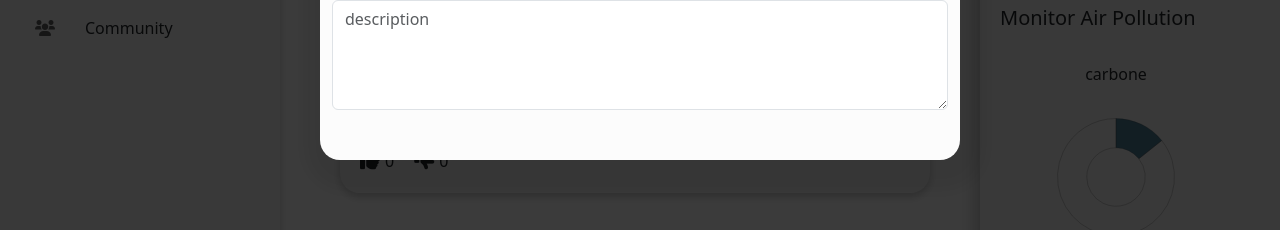
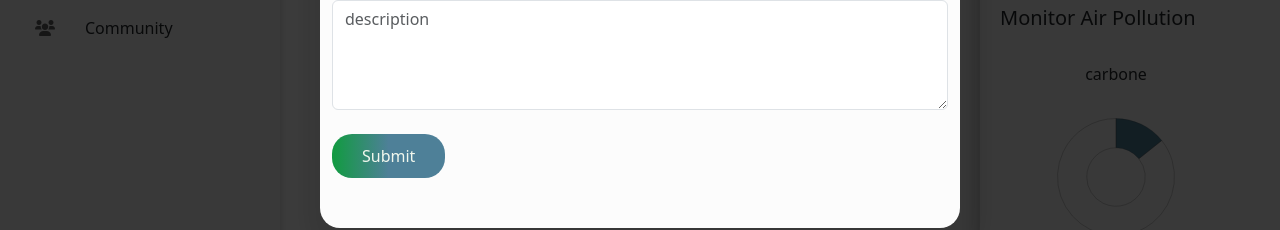
Before and after one commit to Tsantanny/econumpy-UI, a React (Vite) app: page / in a window 1280 px wide. Both pictures are taken after a click on the button 1079 px from the left and 35 px from the top of the page. Shown: the part 270-500 px from the top of the page. Built offline with nearby package versions, Linux system fonts and the light colour scheme; no server answers.

Commit message:
feat: add submit btn

```diff
--- a/src/components/Header.jsx
+++ b/src/components/Header.jsx
@@ -96,6 +96,8 @@ function Header() {
                     required: true,
                   })}
                 ></textarea>
+
+                <button className="primary-btn mt-4">Submit</button>
               </div>
             </motion.div>
           )}
```
